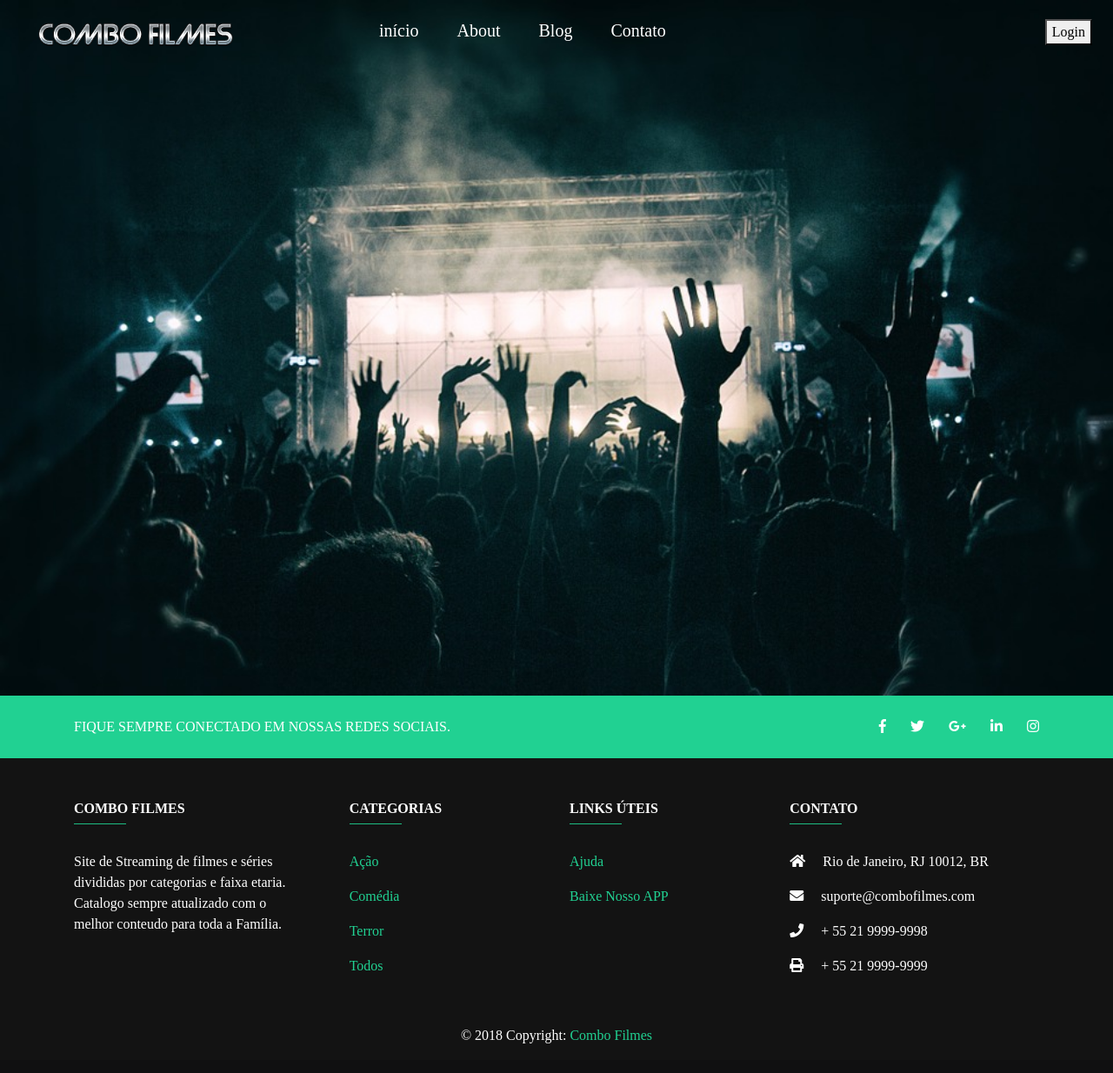
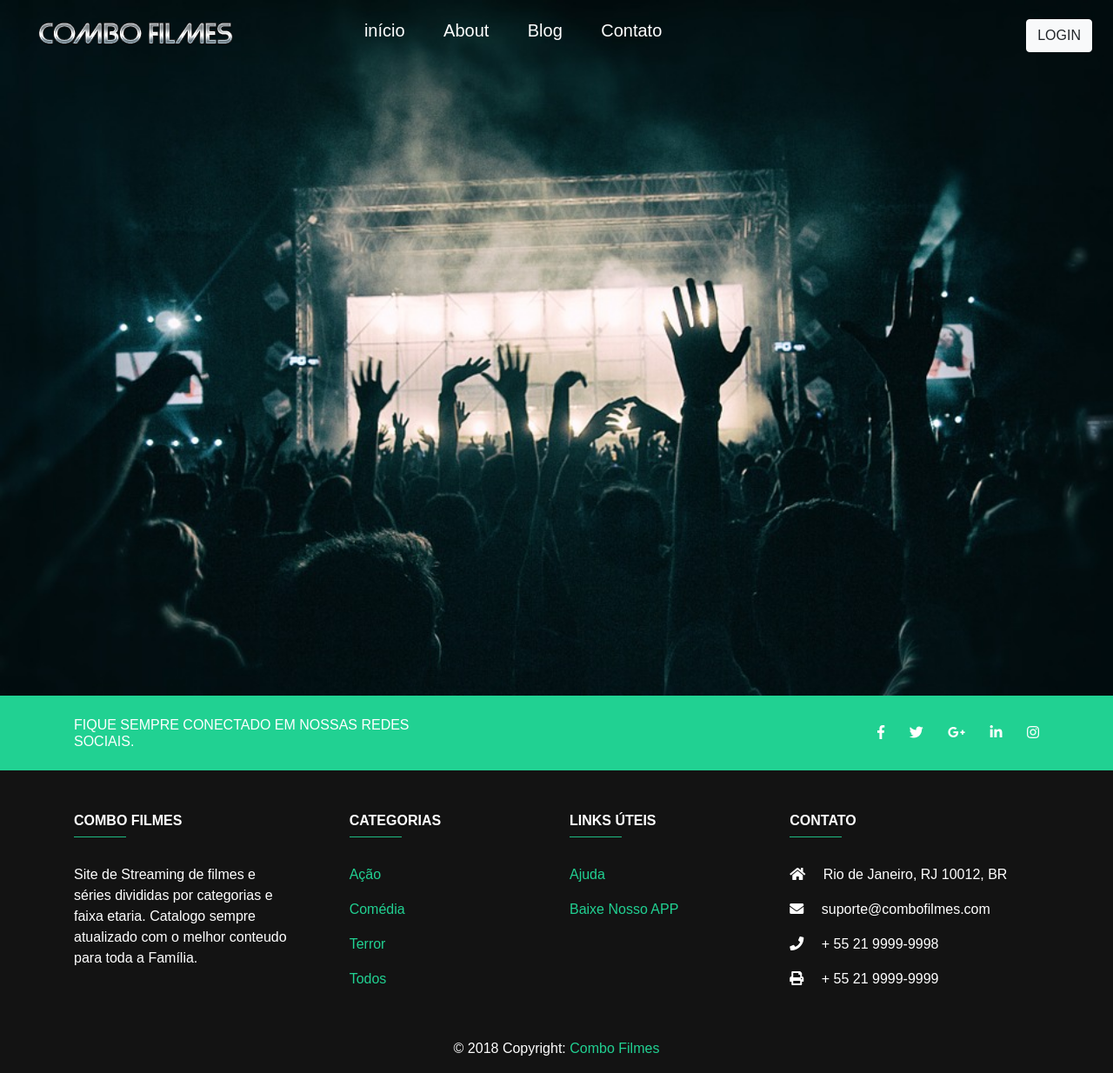
Before and after one commit to higorosantos/ComboFilmes, a PHP site: page / in a window 1280 px wide. Shown: the whole page at 87% size. Before the commit the page ends 1200 px from the top, so only its background shows below. Run offline with PHP 8.4, Linux system fonts and the light colour scheme; some libraries are stand-ins or nearby versions.

Commit message:
mudei a porra toda1

```diff
--- a/css/estilo.css
+++ b/css/estilo.css
@@ -5,7 +5,7 @@ html,body{
 }
 
 body{
-    font-family: Quicksand;
+    font-family: 'Rubik', sans-serif;
 }
 
 header{
--- a/index.html
+++ b/index.html
@@ -17,6 +17,7 @@
 
   <link rel="stylesheet" href="https://stackpath.bootstrapcdn.com/bootstrap/4.2.1/css/bootstrap.min.css" integrity="sha384-GJzZqFGwb1QTTN6wy59ffF1BuGJpLSa9DkKMp0DgiMDm4iYMj70gZWKYbI706tWS"
     crossorigin="anonymous">
+
     <script src="https://code.jquery.com/jquery-3.3.1.js"></script>
     <script src="https://cdnjs.cloudflare.com/ajax/libs/popper.js/1.14.6/umd/popper.min.js"></script>
     <script src="https://stackpath.bootstrapcdn.com/bootstrap/4.2.1/js/bootstrap.min.js"></script>
@@ -42,7 +43,7 @@
             <li><a href="#">About</a></li>
             <li><a href="#">Blog</a></li>
             <li><a href="#">Contato</a></li>
-            <button id="toma">Login</button>
+            <button class="btn btn-light" id="toma">LOGIN</button>
             <div class="form1">
               <form action="#" id="book">
                 <button id="sair">x</button>
```
